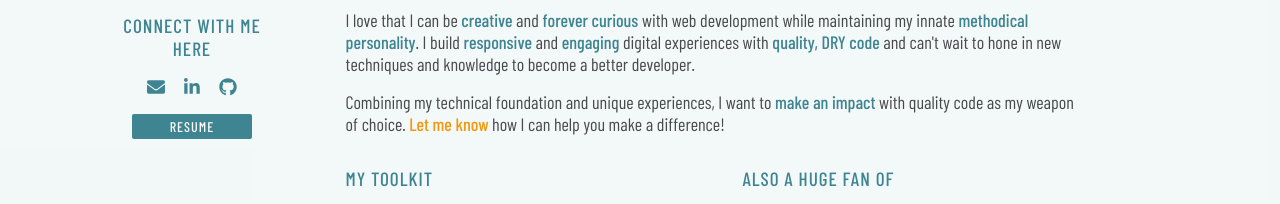
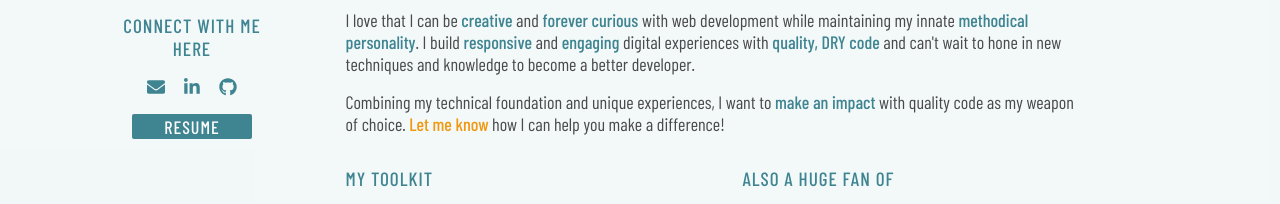
Before and after one commit to vkwho4250/vh-portfolio, a React (Create React App) app: page / in a window 1280 px wide. Shown: the part 1377-1581 px from the top of the page. Built offline with nearby package versions, Linux system fonts and the light colour scheme; a web font is replaced by a local one.

Commit message:
added landing page project

```diff
--- a/src/App.scss
+++ b/src/App.scss
@@ -75,6 +75,7 @@ h5 {
 h6 {
    letter-spacing: 1rem;
    font-weight: 500;
+   font-size: 18rem;
 }
 
 span {
--- a/src/components/NavBar.scss
+++ b/src/components/NavBar.scss
@@ -8,6 +8,10 @@ nav {
    @include flex-container(space-between, center);
    text-transform: uppercase;
    background: rgba($green-blue, 0.9);
+
+   h6 {
+      font-size: 14rem;
+   }
 }
 
 .logo {
@@ -35,10 +39,6 @@ nav {
    .resume-btn {
       background: darken($green-blue, 10%);
    }
-}
-
-h6 {
-   font-size: 14rem;
 }
 
 .menu {
--- a/src/data/ProjectInfo.js
+++ b/src/data/ProjectInfo.js
@@ -101,8 +101,8 @@ const rockPaperScissors = {
 const ProjectInfo = [
    yahtzee,
    vueBulletJournal,
+   reactLandingPage,
    reactBulletJournal,
-   reactLandingPage,
    rockPaperScissors,
 ];
 
```
